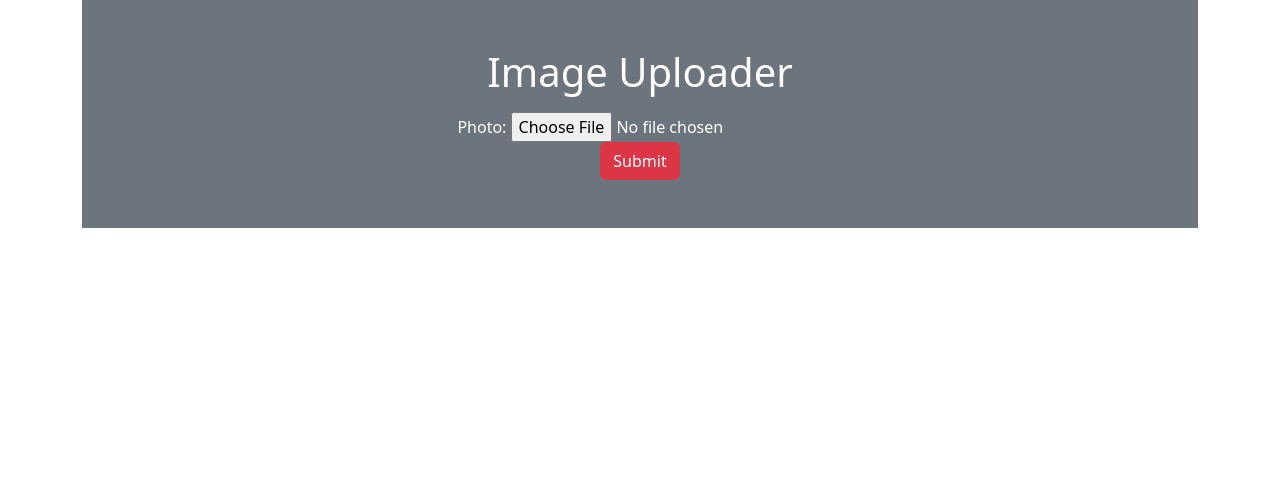
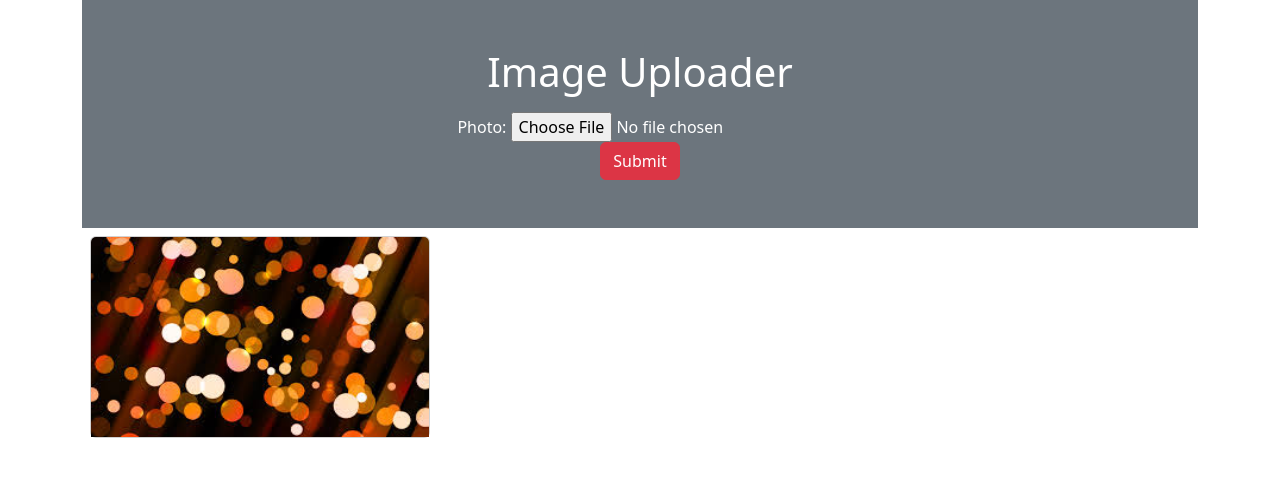
Before and after one commit to devsharifmahmud/ImageUploader, a Django app: page / in a window 1280 px wide. Shown: the top 477 px of the page. Run offline with Django 5.2, Linux system fonts and the light colour scheme; data comes from the database, SQL or seed files in the repository.

Commit message:
Update crud code

```diff
--- a/myapp/templates/myapp/home.html
+++ b/myapp/templates/myapp/home.html
@@ -18,6 +18,11 @@
         </div>
         <div class="row">
             {% for x in img %}
+            <div class="col-sm-4">
+                <div class="card m-2">
+                    <img src="{{x.photo.url}}" alt="" class="card-img-top" height="200">
+                </div>
+            </div>
             {% endfor %}
         </div>
     </div>
```
